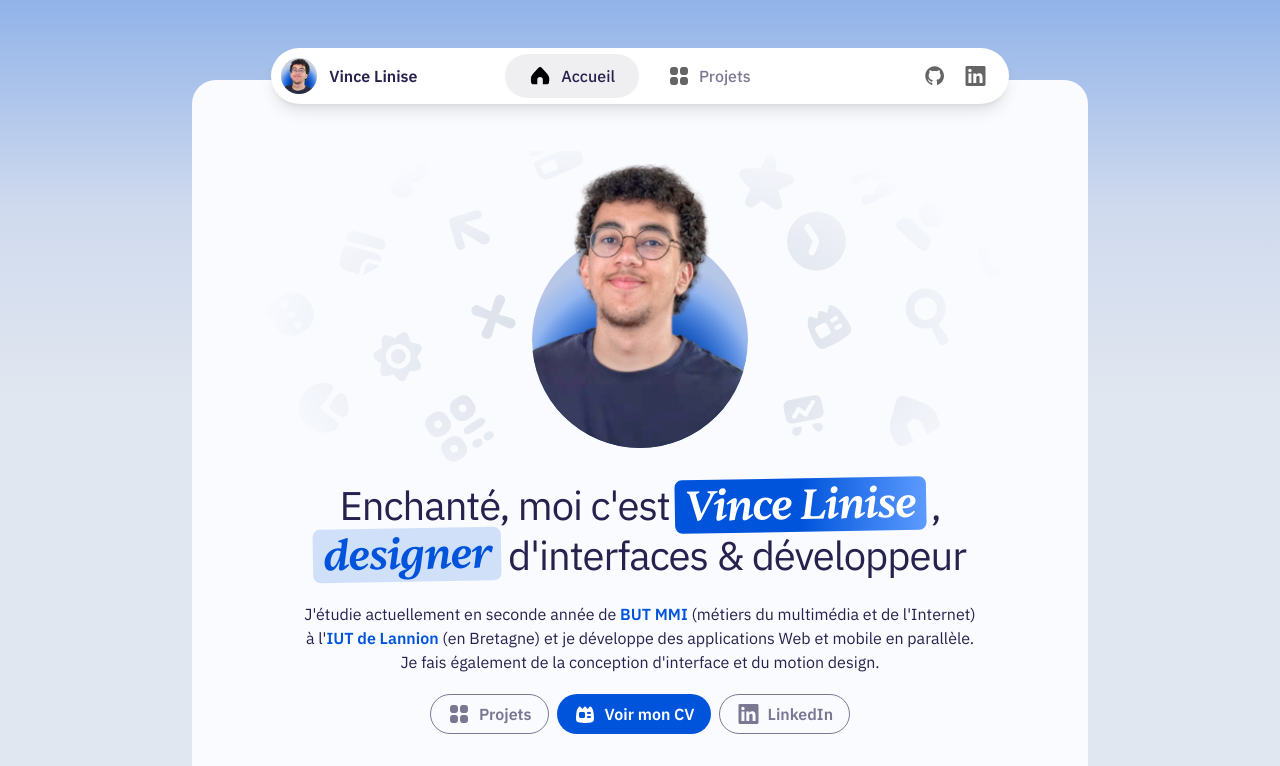
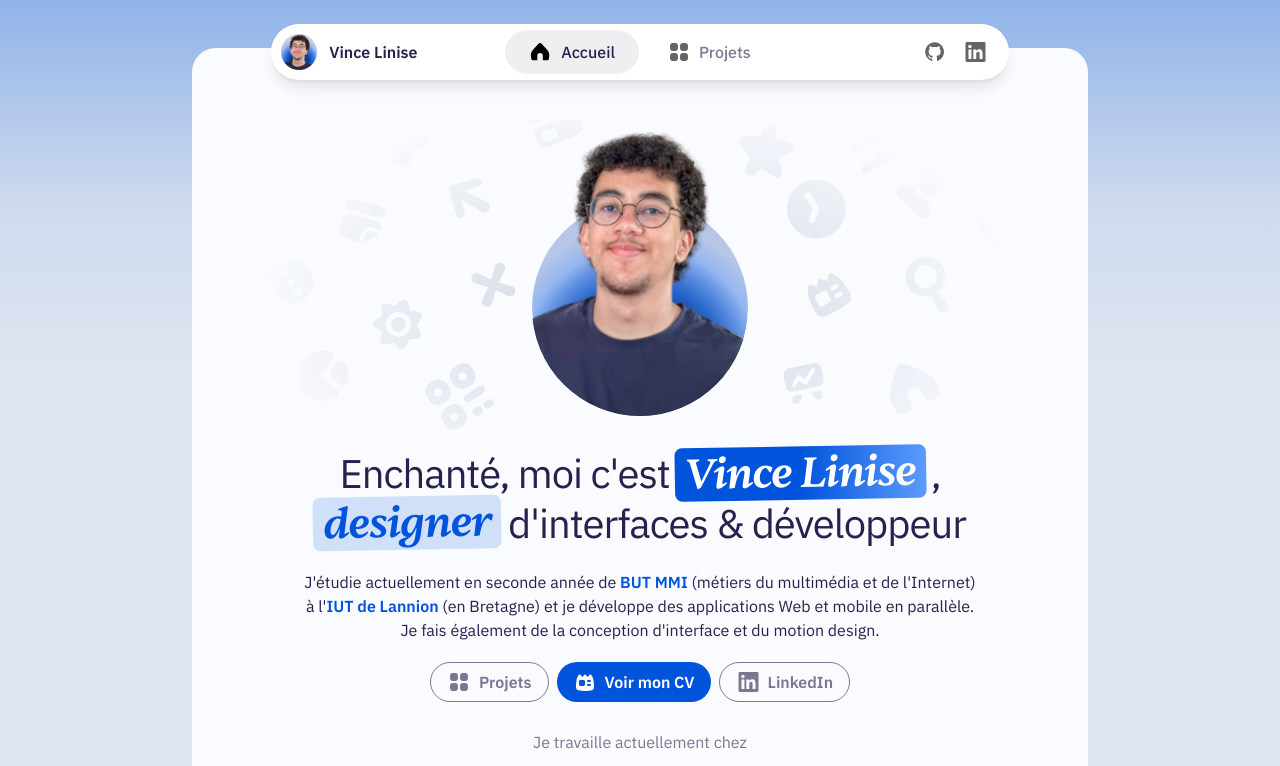
Before and after one commit to ecnivtwelve/vincelinise.com, a Next.js app: page / in a window 1280 px wide. Shown: the top 766 px of the page. Built offline with nearby package versions, Linux system fonts and the light colour scheme.

Commit message:
feat: fixed header

```diff
--- a/app/components/Navigation/Navigation.tsx
+++ b/app/components/Navigation/Navigation.tsx
@@ -34,7 +34,7 @@ const Navigation = () => {
   ]
 
   return (
-    <nav className="flex flex-row gap-1 bg-white shadow-lg rounded-full p-1.5 h-12 md:h-14 -mb-12 md:-mb-14 z-10">
+    <nav className="fixed top-1 md:top-2 lg:top-6 flex flex-row gap-1 bg-white shadow-lg rounded-full p-1.5 h-12 md:h-14 -mb-12 md:-mb-14 z-10">
       <div className="w-fit lg:w-56 flex items-center gap-2 p-1">
         <Link href="/" className="flex items-center gap-3">
           <Image src="/me.jpg" alt="" width={128} height={128} className="rounded-full min-w-9 w-9 aspect-square" />
```
